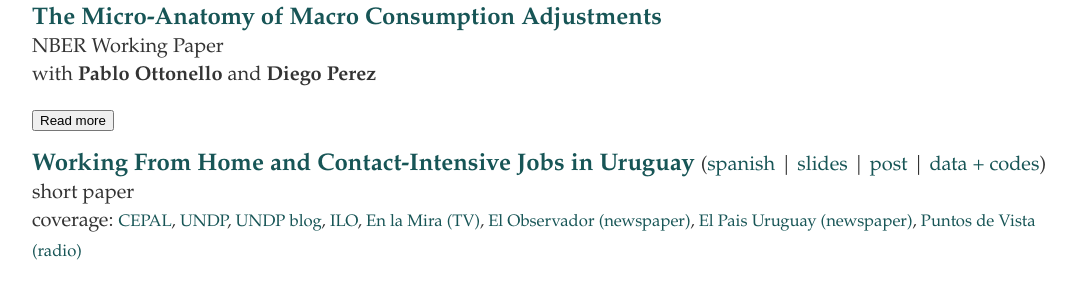
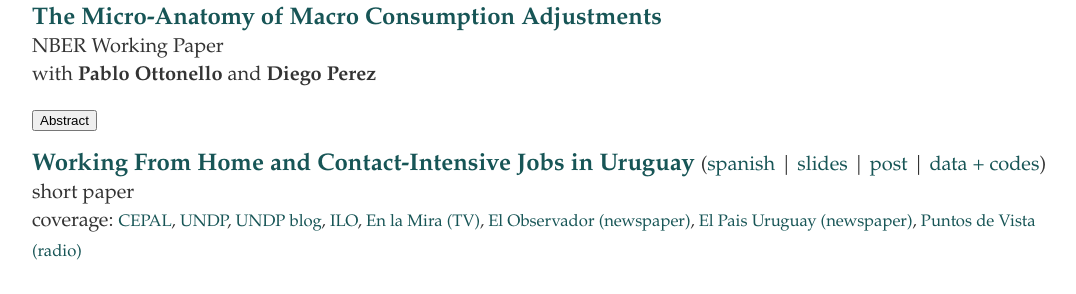
Before and after one commit to rafaguntin/rafaguntin.github.io, a Jekyll site: the page built from research/index.html, in a window 1280 px wide. Shown: the part 164-458 px from the top of the page, without its empty margins (96-1172 px from the left). Built offline with Jekyll 4.4.1, drawn with Linux system fonts in a browser that asks for light colours.

Commit message:
Update index.html

```diff
--- a/research/index.html
+++ b/research/index.html
@@ -14,7 +14,7 @@ title: Rafael Guntin - Research
 				<a style="font-weight: bold; color:#333" href="https://www.perezdiego.org/" target="_blank"> Diego Perez </a>
 			</p>
 				       <p> <span id="dots"></span><span id="more"> Probando </span></p>
-				       <button onclick="myFunction()" id="myBtn">Read more</button>
+				       <button onclick="myFunction()" id="myBtn">Abstract</button>
 <script>
 function myFunction() {
   var dots = document.getElementById("dots");
@@ -23,7 +23,7 @@ function myFunction() {
 
   if (dots.style.display === "none") {
     dots.style.display = "inline";
-    btnText.innerHTML = "Read more";
+    btnText.innerHTML = "Abstract";
     moreText.style.display = "none";
   } else {
     dots.style.display = "none";
```
